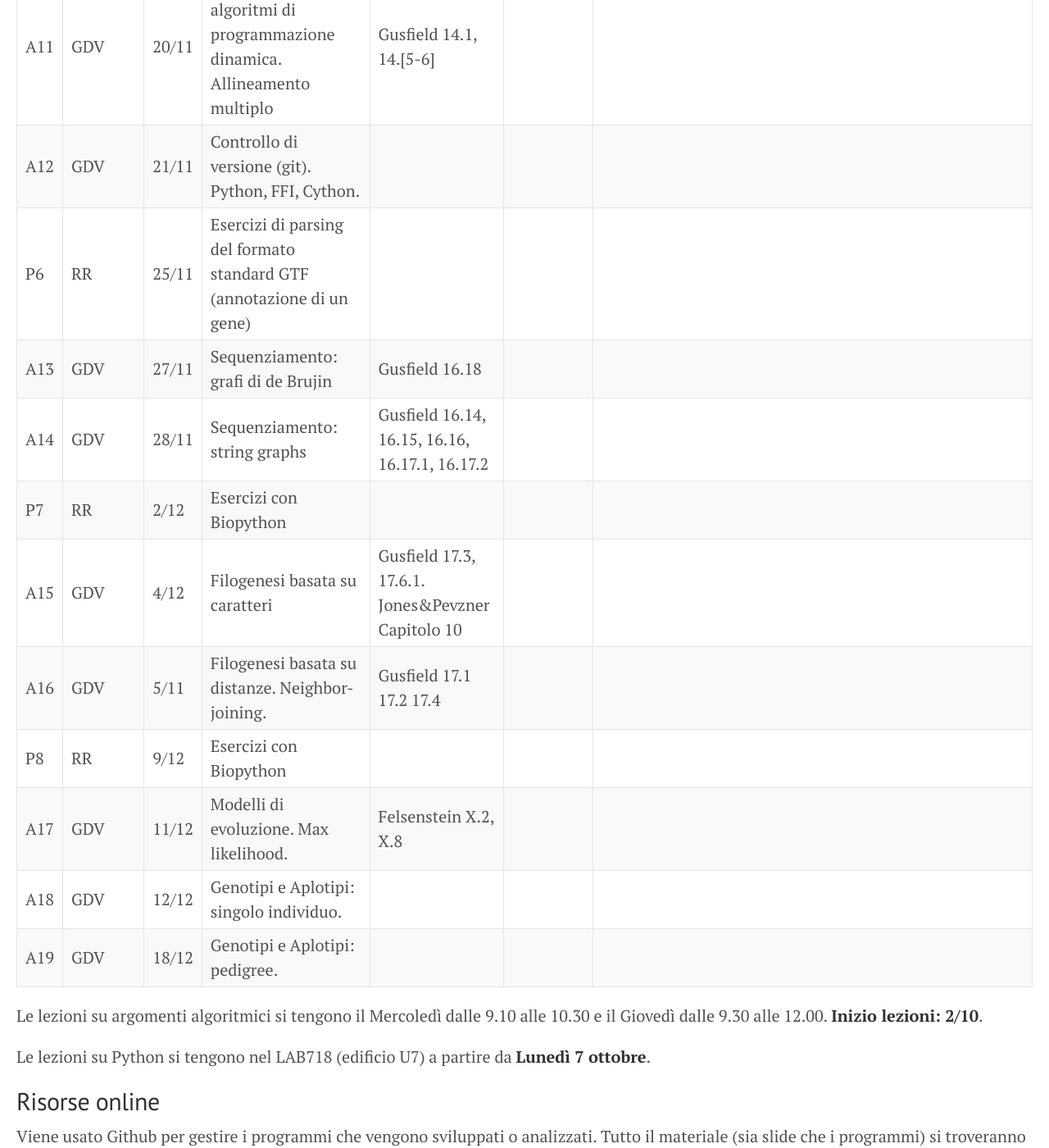
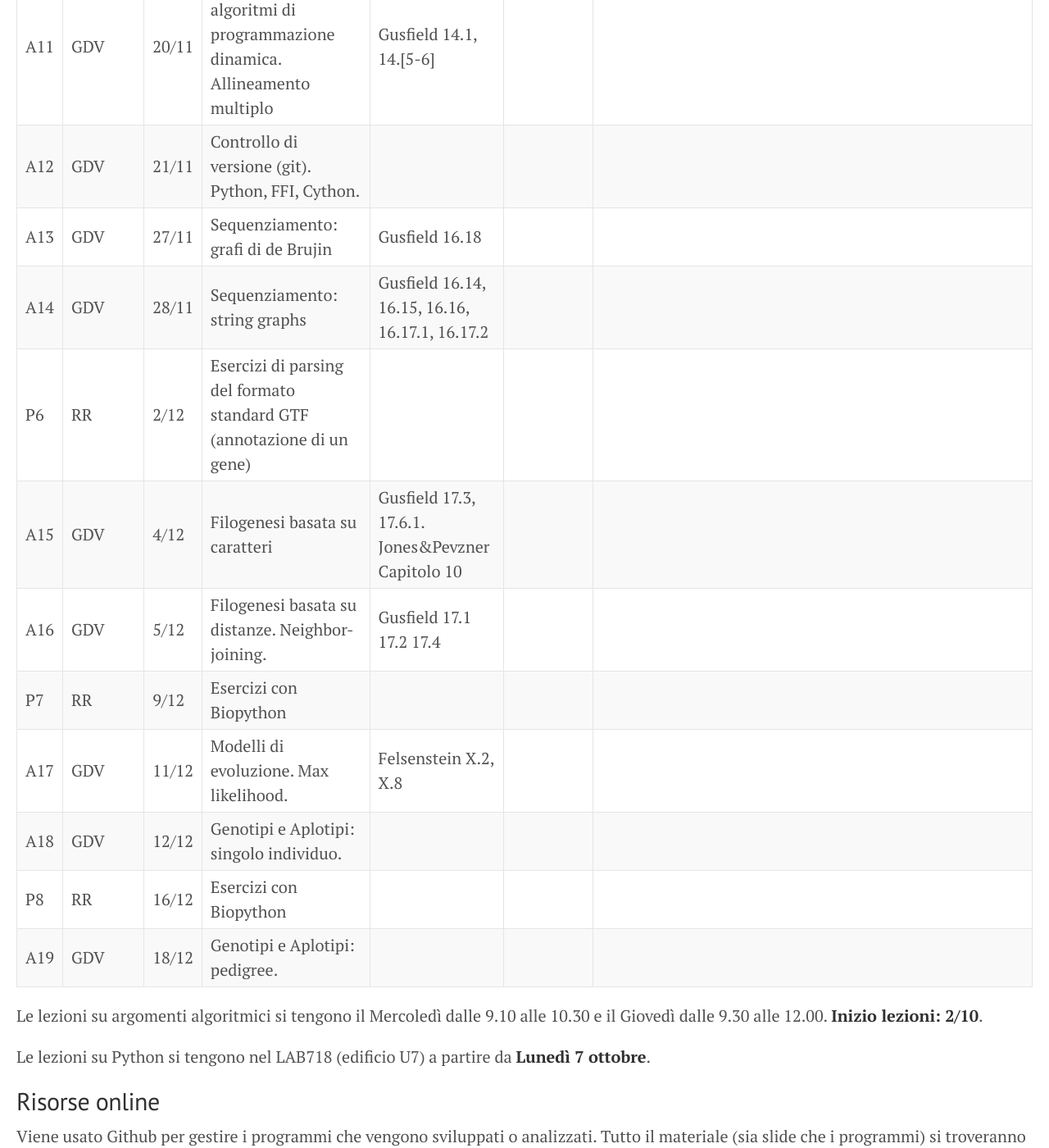
Before and after one commit to bioinformatica-corso/lezioni, a Jekyll site: the page built from docs/index.md, in a window 1280 px wide and 1400 px high, scrolled down 2433 px. Shown: the whole window at 82% size. Built offline with Jekyll 4.4.1, drawn with Linux system fonts in a browser that asks for light colours.

Commit message:
Aggiornamento calendario
Aggiornamento calendario

```diff
--- a/docs/index.md
+++ b/docs/index.md
@@ -22,18 +22,18 @@ title: Elementi di Bioinformatica (2019-20)
 | P4  | RR      | 4/11  | Espressioni regolari. Espressione genica. Esercizio di parsing del formato EMBL                                                                                       |                                                                                                                                                                                                                                                          | [Esercizio 4](https://github.com/bioinformatica-corso/lezioni/blob/master/laboratorio/4nov19/esercizio4-testo.ipynb), [File di input](https://github.com/bioinformatica-corso/lezioni/blob/master/laboratorio/4nov19/M10051.txt), [File del codice genetico](https://github.com/bioinformatica-corso/lezioni/blob/master/laboratorio/4nov19/genetic-code.txt)             | [Soluzione](https://github.com/bioinformatica-corso/lezioni/blob/master/laboratorio/4nov19/esercizio4-soluzione.ipynb)                                                                                                                         |
 | A9  | GDV     | 6/11  | Allineamento globale come caso generale di distanza di edit e LCS                                                                               | Gusfield 11.6, 11.6.[1-2], 1.1, 4.1, 4.2.[1-2]                                                                                                                                                                                                                                |                                                                                                                                                                                                                                                |                                                                                                                         |
 | A10 | GDV     | 7/11  | Allineamento con banda. Allineamento con gap                                                                                                    | Gusfield 12.2.3, 12.2.4, 11.8                                                                                                                                                                                                                                                 |                                                                                                                                                                                                                                                |                                                                                                                         |
-| P5  | RR      | 19/11 | Esercizi di parsing del formato standard GTF (annotazione di un gene)                                                                           |                                                                                                                                                                                                                                                                               |                                                                                                                                                                                                                                                |                                                                                                                         |
+| P5  | RR      | 18/11 | Esercizi di parsing del formato standard GTF (annotazione di un gene)                                                                           |                                                                                                                                                                                                                                                                               |                                                                                                                                                                                                                                                |                                                                                                                         |
 | A11 | GDV     | 20/11 | Implementare algoritmi di programmazione dinamica. Allineamento multiplo                                                                        | Gusfield 14.1, 14.[5-6]                                                                                                                                                                                                                                                       |                                                                                                                                                                                                                                                |                                                                                                                         |
 | A12 | GDV     | 21/11 | Controllo di versione (git). Python, FFI, Cython.                                                                                               |                                                                                                                                                                                                                                                                               |                                                                                                                                                                                                                                                |                                                                                                                         |
-| P6  | RR      | 25/11 | Esercizi di parsing del formato standard GTF (annotazione di un gene)                                                                           |                                                                                                                                                                                                                                                                               |                                                                                                                                                                                                                                                |                                                                                                                         |
 | A13 | GDV     | 27/11 | Sequenziamento: grafi di de Brujin                                                                                                              | Gusfield 16.18                                                                                                                                                                                                                                                                |                                                                                                                                                                                                                                                |                                                                                                                         |
 | A14 | GDV     | 28/11 | Sequenziamento: string graphs                                                                                                                   | Gusfield 16.14, 16.15, 16.16, 16.17.1, 16.17.2                                                                                                                                                                                                                                |                                                                                                                                                                                                                                                |                                                                                                                         |
-| P7  | RR      | 2/12  | Esercizi con Biopython                                                                                                                          |                                                                                                                                                                                                                                                                               |                                                                                                                                                                                                                                                |                                                                                                                         |
+| P6  | RR      | 2/12 | Esercizi di parsing del formato standard GTF (annotazione di un gene)                                                                           |                                                                                                                                                                                                                                                                               |                                                                                                                                                                                                                                                |                                                                                                                         |
 | A15 | GDV     | 4/12  | Filogenesi basata su caratteri                                                                                                                  | Gusfield 17.3, 17.6.1. Jones&Pevzner Capitolo 10                                                                                                                                                                                                                              |                                                                                                                                                                                                                                                |                                                                                                                         |
-| A16 | GDV     | 5/11  | Filogenesi basata su distanze. Neighbor-joining.                                                                                                | Gusfield 17.1 17.2 17.4                                                                                                                                                                                                                                                       |                                                                                                                                                                                                                                                |                                                                                                                         |
-| P8  | RR      | 9/12  | Esercizi con Biopython                                                                                                                          |                                                                                                                                                                                                                                                                               |                                                                                                                                                                                                                                                |                                                                                                                         |
+| A16 | GDV     | 5/12  | Filogenesi basata su distanze. Neighbor-joining.                                                                                                | Gusfield 17.1 17.2 17.4                                                                                                                                                                                                                                                       |                                                                                                                                                                                                                                                |                                                                                                                         |
+| P7  | RR      | 9/12  | Esercizi con Biopython                                                                                                                          |                                                                                                                                                                                                                                                                               |                                                                                                                                                                                                                                                |                                                                                                                         |
 | A17 | GDV     | 11/12 | Modelli di evoluzione. Max likelihood.                                                                                                          | Felsenstein X.2, X.8                                                                                                                                                                                                                                                          |                                                                                                                                                                                                                                                |                                                                                                                         |
 | A18 | GDV     | 12/12 | Genotipi e Aplotipi: singolo individuo.                                                                                                         |                                                                                                                                                                                                                                                                               |                                                                                                                                                                                                                                                |                                                                                                                         |
+| P8  | RR      | 16/12  | Esercizi con Biopython                                                                                                                          |                                                                                                                                                                                                                                                                               |                                                                                                                                                                                                                                                |                                                                                                                         |
 | A19 | GDV     | 18/12 | Genotipi e Aplotipi: pedigree.                                                                                                                  |                                                                                                                                                                                                                                                                               |                                                                                                                                                                                                                                                |                                                                                                                         |
 
 Le lezioni su argomenti algoritmici si tengono il Mercoledì dalle 9.10 alle 10.30 e il Giovedì dalle 9.30 alle 12.00.
```
